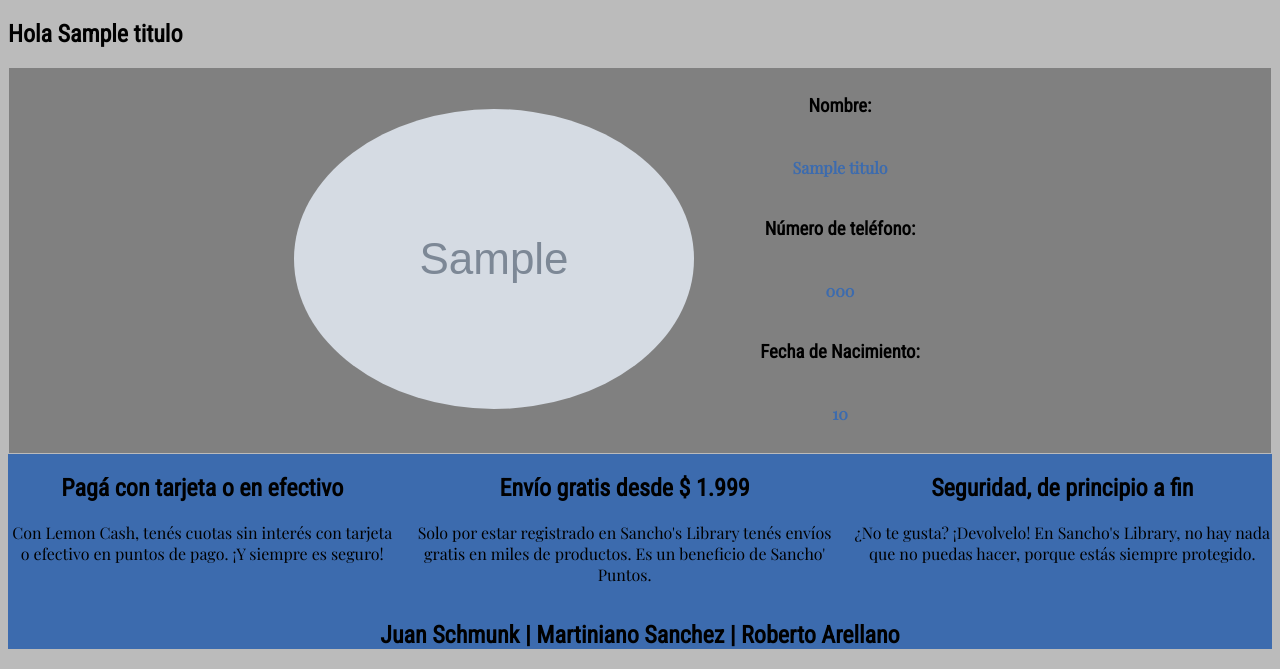
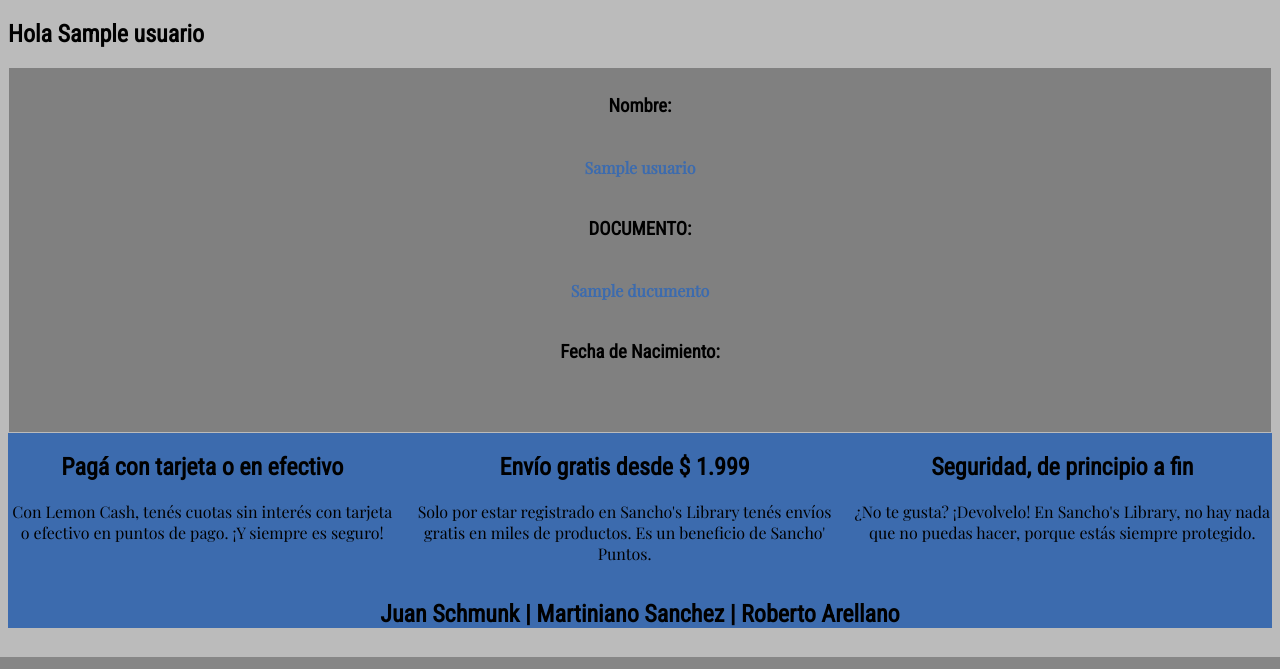
Before and after one commit to RobertoArellanoChoque/proyectoIntegrador2nuevo, a Node server app: template tiendaOnline/views/profile.ejs in a window 1280 px wide. Shown: the part 143-812 px from the top of the page. Run offline with Node 20, Linux system fonts and the light colour scheme; the template is opened without the code that fills it: most values are stand-ins (such as "Sample title", 1, 10 or a date in 2020); grey boxes marked "Sample" are stand-in pictures; some libraries are stand-ins or nearby versions.

Commit message:
Arreglos para mostrar al usuario

```diff
--- a/tiendaOnline/controllers/mainController.js
+++ b/tiendaOnline/controllers/mainController.js
@@ -16,7 +16,9 @@ const controladorUsuarios = {
         const id = req.params.id
         db.User.findByPk(id)
         .then( (data) => {
-            res.send(data)
+            res.render('profile', {
+                usuario: data
+            })
         })
         .catch((err)=>{
             console.log(err)
--- a/tiendaOnline/views/profile.ejs
+++ b/tiendaOnline/views/profile.ejs
@@ -9,25 +9,23 @@
         <%- include('partials/navBarLoged')%>
     </nav>
 
-    <h2>Hola <%=titulo.name%></h2>
+    <h2>Hola <%= usuario.nombre%></h2>
 <div class="contenedorP">
     <section class="profilePadre">
 
-        <article >
-            <img class="imgProfile" src="<%= img.profilePhoto%> ">
-        </article>
+
         <article class="profileHijo">
             <h3>Nombre:</h3>
             <h4>
-                <%=titulo.name%>
+                <%= usuario.nombre %>
             </h4>
-            <h3>Número de teléfono:</h3>
+            <h3>DOCUMENTO:</h3>
             <h4>
-                <%=titulo.phone%>
+                <%= usuario.ducumento %>
             </h4>
             <h3>Fecha de Nacimiento:</h3>
             <h4>
-                <%=titulo.age%>
+
             </h4>
 
         </article>
```
